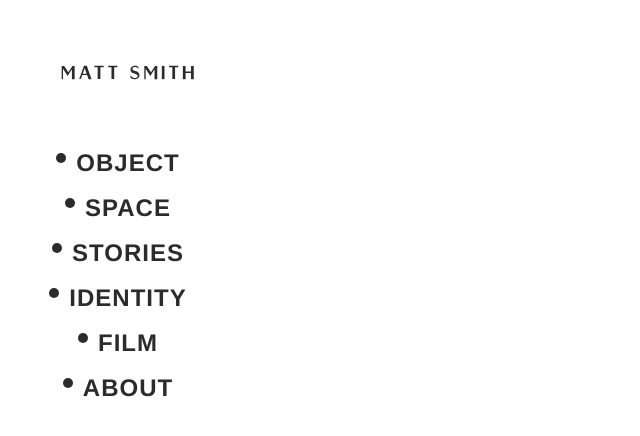
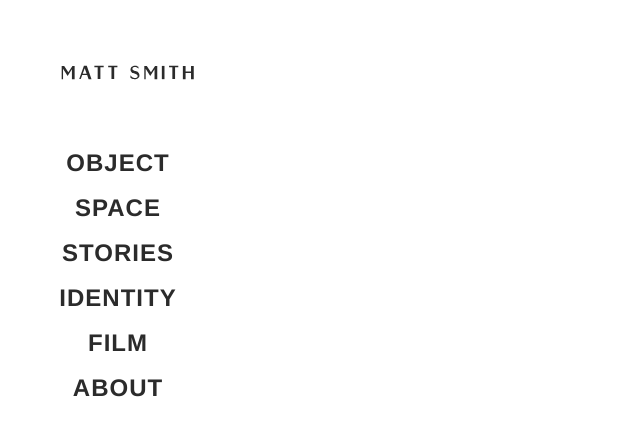
Before and after one commit to studiomattsmith/studiomattsmith.github.io, a Jekyll site: the page built from category_structure.md, in a window 1280 px wide. Shown: the top 436 px of the page, without its empty margins (0-640 px from the left). Built offline with Jekyll 4.4.1, drawn with Linux system fonts in a browser that asks for light colours.

Commit message:
remove dots

```diff
--- a/assets/css/style.css
+++ b/assets/css/style.css
@@ -2459,23 +2459,6 @@
   text-decoration: none;
   color: #2b2b2b;
 }
-/* line 57, ../_scss/ui/_nav.scss */
-#nav ul li a .key {
-  display: -moz-inline-stack;
-  display: inline-block;
-  vertical-align: top;
-  zoom: 1;
-  *display: inline;
-  width: 10px;
-  height: 10px;
-  -webkit-border-radius: 5px;
-  border-radius: 5px;
-  background-clip: padding-box;
-  /* stops bg color from leaking outside the border: */
-  margin-right: 10px;
-  position: relative;
-  top: 3px;
-}
 /* line 66, ../_scss/ui/_nav.scss */
 #nav ul li a:hover {
   text-decoration: underline;
```
